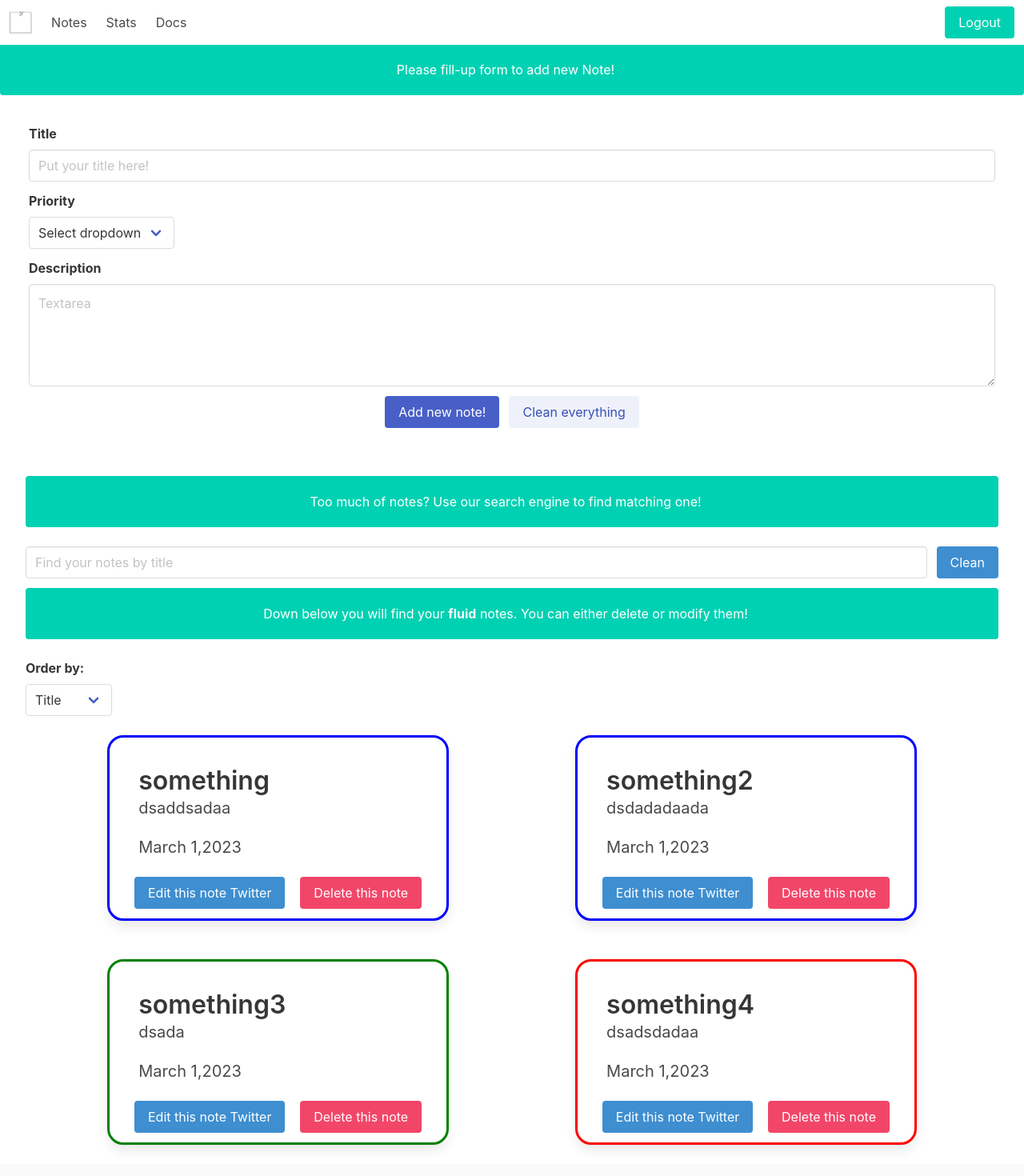
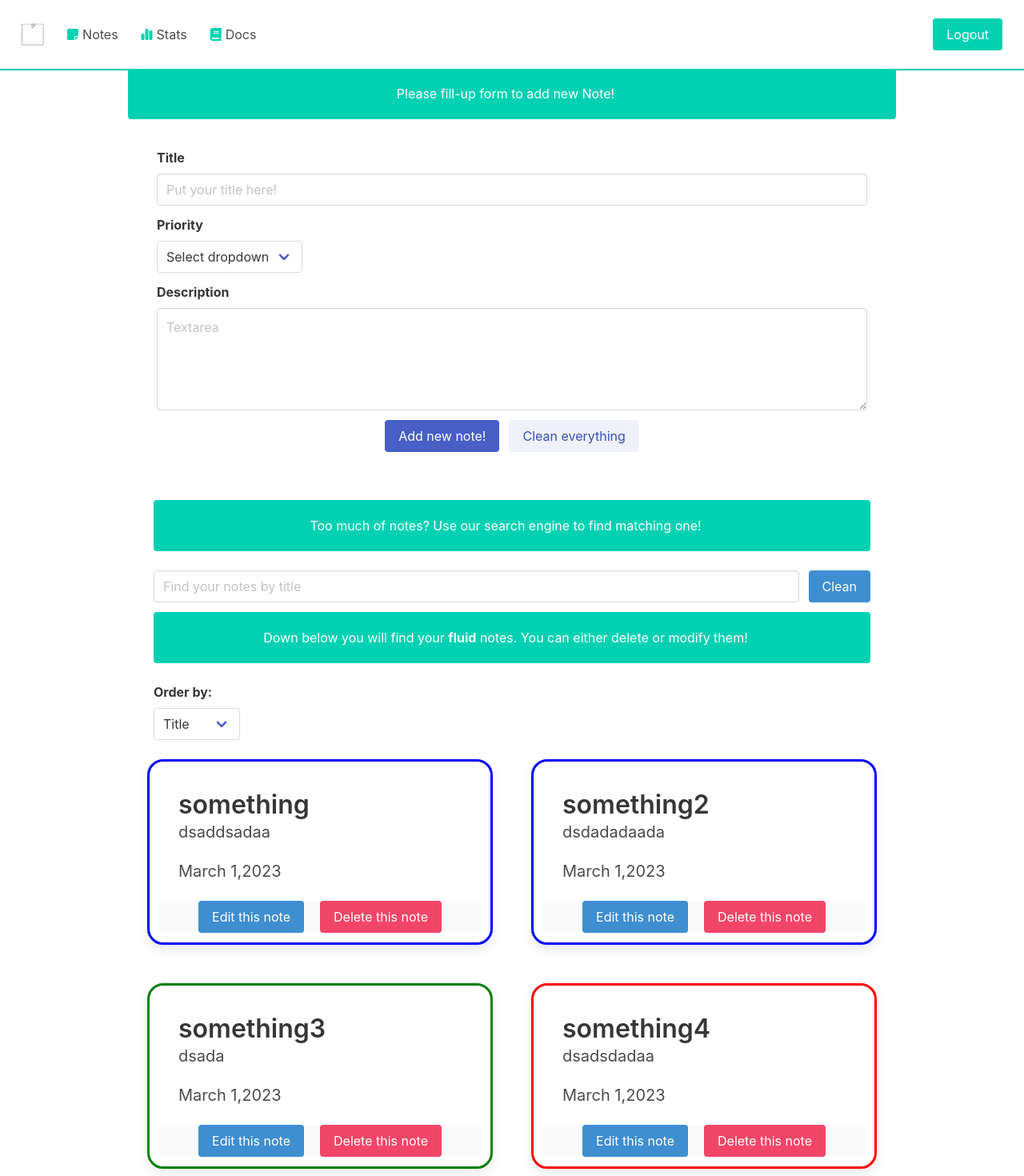
Before and after one commit to bednarroo/Nodeballs, a Vue app: page / in a window 1280 px wide. Shown: the top 1470 px of the page at 80% size. Built offline with nearby package versions, Linux system fonts and the light colour scheme.

Commit message:
fix Card and add responsivness

```diff
--- a/index.html
+++ b/index.html
@@ -9,5 +9,6 @@
   <body>
     <div id="app"></div>
     <script type="module" src="/src/main.js"></script>
+    <script src="https://kit.fontawesome.com/3bc9e9859c.js" crossorigin="anonymous"></script>
   </body>
 </html>
--- a/package.json
+++ b/package.json
@@ -11,6 +11,7 @@
   },
   "dependencies": {
     "bulma": "^0.9.4",
+    "font-awesome": "^4.7.0",
     "moment": "^2.29.4",
     "pinia": "^2.0.33",
     "sass": "^1.59.3",
--- a/src/App.vue
+++ b/src/App.vue
@@ -5,13 +5,15 @@ import Navbar from '@/components/Navbar.vue'
 
 <template>
 <Navbar></Navbar>
-<RouterView></RouterView>
+<div class="container is-max-desktop main-content">
+    <RouterView ></RouterView>
+</div>
 <Footer></Footer>
 </template>
 
 <style lang = "scss">
 @import "bulma/css/bulma.css";
 body{
-    padding-top: 55px ;
+    padding-top: 85px ;
 }
 </style>
--- a/src/components/Card.vue
+++ b/src/components/Card.vue
@@ -1,5 +1,5 @@
 <template  >
-  <div class="card card column is-one-third m-5 priority" :class="priorityClass">
+  <div class="card column m-5 priority" :class="priorityClass">
   <div class="card-content">
     <p class="title">
 {{props.title}}    </p>
@@ -11,15 +11,14 @@
     </p>
   </div>
 
-  <footer class="is-flex is-justify-content-space-evenly"  >
-        <router-link :to = "`/edit/${props.id}`">
-
-      <button class="button is-info is-selected w-40">Edit this note Twitter</button>
+  <footer class="is-flex is-justify-content-center footer"  >
+    <router-link :to = "`/edit/${props.id}`">
+      <button class="button is-info is-selected w-35">Edit this note</button>
     </router-link>
-  <button class="button is-danger is-selected w-40" @click="deleteElement(id)">Delete this note</button>
+  <button class="button is-danger is-selected w-35" @click="deleteElement(id)">
+    Delete this note
+  </button>
   </footer>
-
-
 
 </div>
 </template>
@@ -59,6 +58,9 @@ const priorityClass = computed(() => {
 </script>
 
 <style>
+.card{
+  min-width: 400px
+}
 
 .priority{
   border-radius: 20px;
@@ -75,4 +77,12 @@ const priorityClass = computed(() => {
 
 }
 
+.footer{
+  padding: 0
+}
+.footer > * {
+    margin: 0 10px;
+}
+
+
 </style>
--- a/src/components/EditElementForm.vue
+++ b/src/components/EditElementForm.vue
@@ -30,7 +30,7 @@
 
 
 <footer class="is-flex is-justify-content-space-evenly"  >
-      <button type="submit" @click="editNote(id)" class="button is-info is-selected w-40">Edit this note Twitter</button>
+      <button type="submit" @click="editNote(id)" class="button is-info is-selected w-40">Edit this note</button>
   <button type="submit" class="button is-danger is-selected w-40" @click="deleteElement(id)" >Delete this note</button>
   </footer>
 
--- a/src/components/Navbar.vue
+++ b/src/components/Navbar.vue
@@ -4,18 +4,43 @@
     <a class="navbar-item" href="/">
       <img src="../assets/images/notes.png" alt="Bulma: a modern CSS framework based on Flexbox" >
     </a>
+    <a role="button" class="navbar-burger " aria-label="menu" aria-expanded="false"
+    @click="isActive =!isActive"
+    :class="isActive === false ? '' : 'is-active'"
+    >
+  <span aria-hidden="true"></span>
+  <span aria-hidden="true"></span>
+  <span aria-hidden="true"></span>
+</a>
   </div>
 
-  <div id="navbarExampleTransparentExample" class="navbar-menu">
+  <div id="navbarExampleTransparentExample" class="navbar-menu"
+  :class="isActive === true ? 'is-active' : ''">
+
     <div class="navbar-start">
       <router-link class="navbar-item" to="/">
-        Notes
+        <span class="icon has-text-primary">
+          <i class="fa-solid fa-note-sticky"></i>
+    </span>
+    <span>
+      Notes
+    </span>
       </router-link>
       <router-link class="navbar-item" to="/stats">
-        Stats
-      </router-link>
+        <span class="icon has-text-primary">
+          <i class="fa-solid fa-chart-simple"></i>
+    </span>
+    <span>
+      Stats
+    </span>
+  </router-link>
       <router-link class="navbar-item" to="/docs">
-        Docs
+        <span class="icon has-text-primary">
+      <i class="fas fa-book"></i>
+    </span>
+    <span>
+      Docs
+    </span>
       </router-link>
     </div>
 
@@ -34,10 +59,12 @@
 </nav>
 </template>
 
-<script>
-export default {
+<script setup>
+import {ref} from "vue";
 
-}
+const isActive = ref(false);
+
+
 </script>
 
 <style>
@@ -47,4 +74,7 @@ export default {
 .is-fixed-top{
   top: 0
 }
+.navbar{
+  padding: 15px;
+}
 </style>
```
Also changed, not shown: 1 other file (tests, documents, lock files or other folders).
